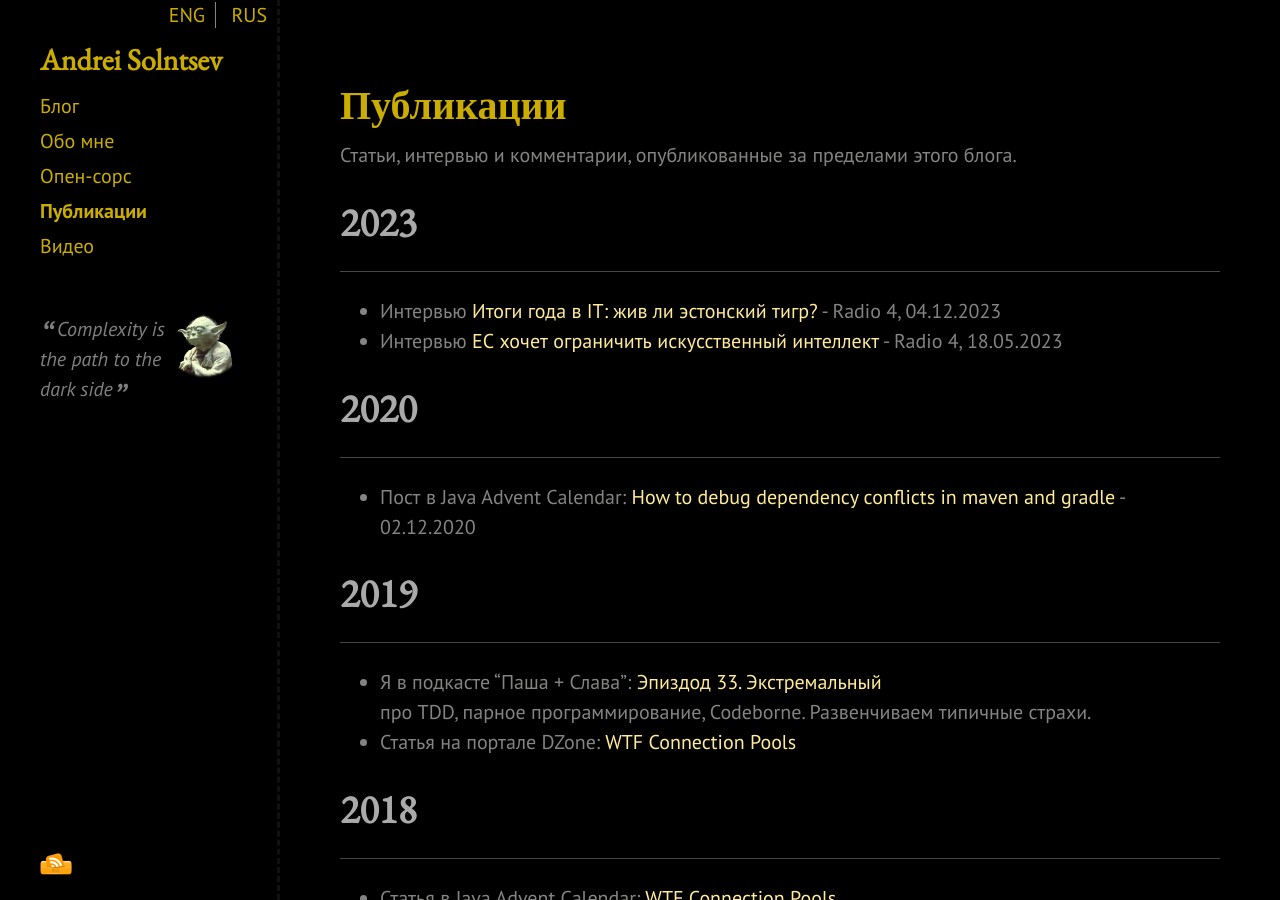
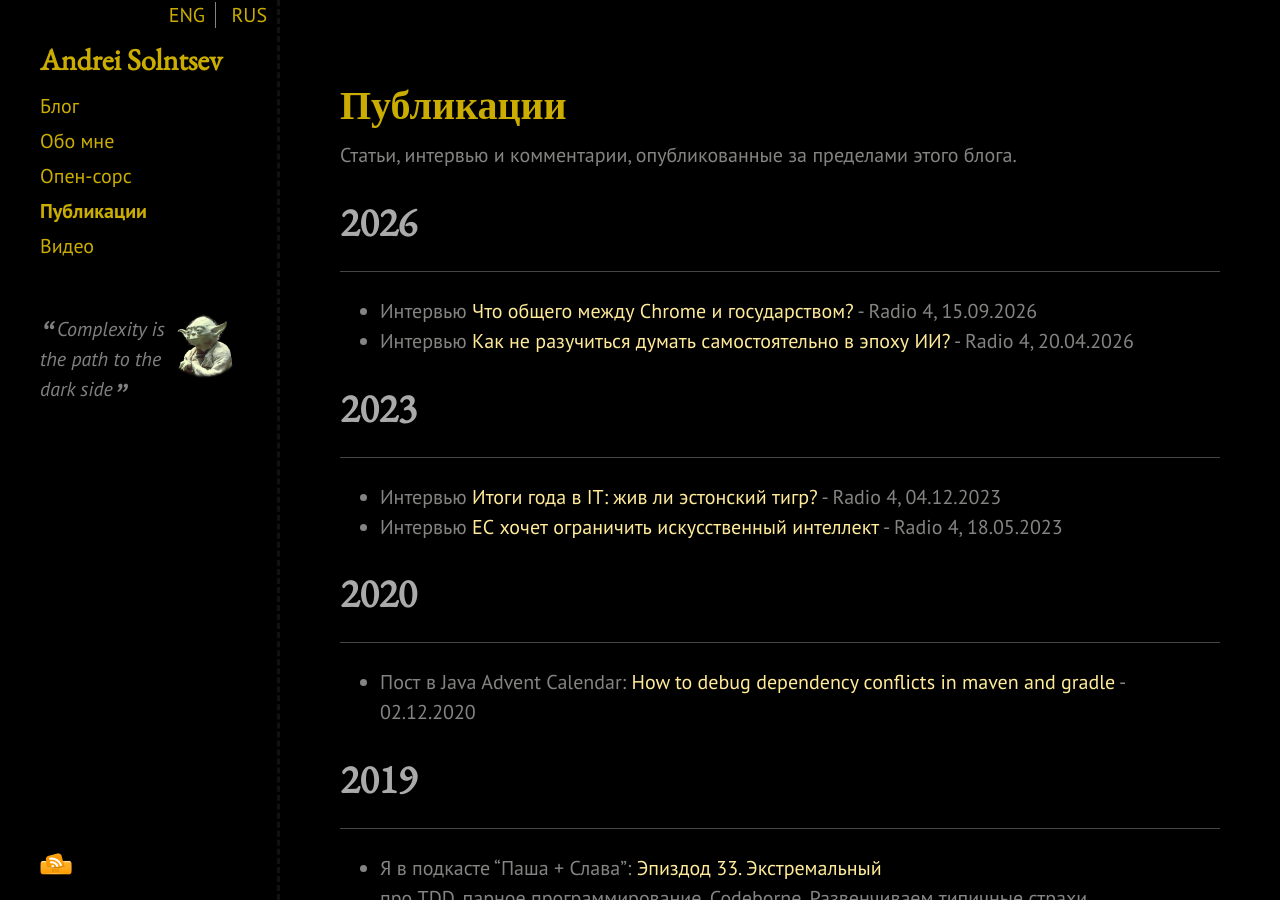
Before and after one commit to asolntsev/asolntsev.github.io, a Jekyll site: the page built from ru/publications.md, in a window 1280 px wide and 900 px high. Built offline with Jekyll 4.4.1, drawn with Linux system fonts in a browser that asks for light colours; nearby versions of some CDN libraries.

Commit message:
dd Radio 4 interview

```diff
--- a/ru/publications.md
+++ b/ru/publications.md
@@ -6,11 +6,18 @@ category: ru
 
 Статьи, интервью и комментарии, опубликованные за пределами этого блога.
 
+# 2026
+* * *
+
+* Интервью [Что общего между Chrome и государством?](https://eestiraadio.err.ee/ru/raadio4/1610129144/v-internete-skazali-privatnost/saatest) - Radio 4, 15.09.2026
+* Интервью [Как не разучиться думать самостоятельно в эпоху ИИ?](https://eestiraadio.err.ee/raadio4/1610001214/kak-ne-razuchitsja-dumat-samostojatelno-v-jepohu-ii/saatest) - Radio 4, 20.04.2026
+
+
 # 2023
 * * *
 
 * Интервью [Итоги года в IT: жив ли эстонский тигр?](https://r4.err.ee/1609175834/podrobnosti/fb41fa1de722523eaff8a4fea06e257c) - Radio 4, 04.12.2023
-* Интервью [ЕС хочет ограничить искусственный интеллект](https://r4.err.ee/1608981707/es-hochet-ogranichit-iskusstvennyj-intellekt) - Radio 4, 18.05.2023
+* Интервью [ЕС хочет ограничить искусственный интеллект](https://eestiraadio.err.ee/ru/raadio4/1608981707/es-hochet-ogranichit-iskusstvennyj-intellekt/saatest) - Radio 4, 18.05.2023
 
 # 2020
 * * *
```
